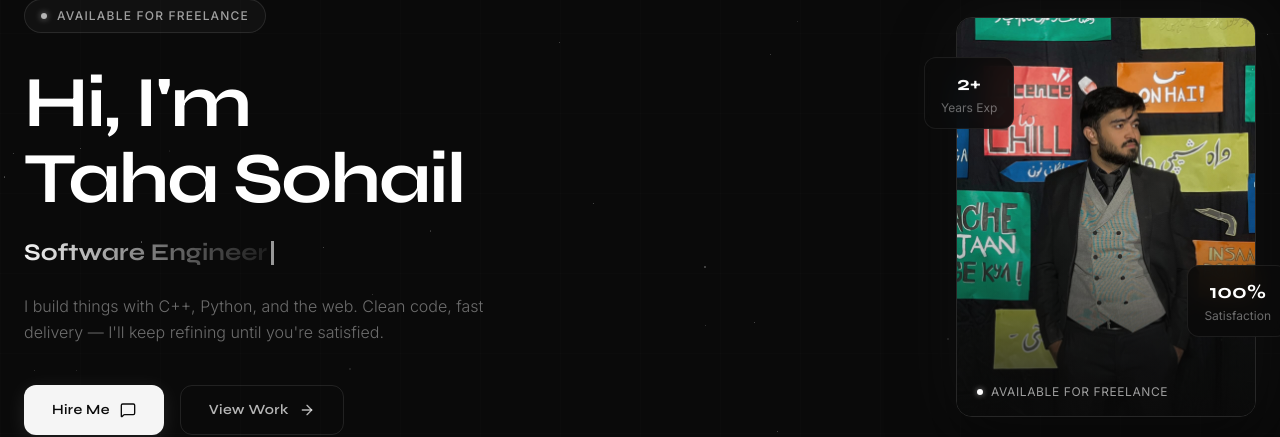
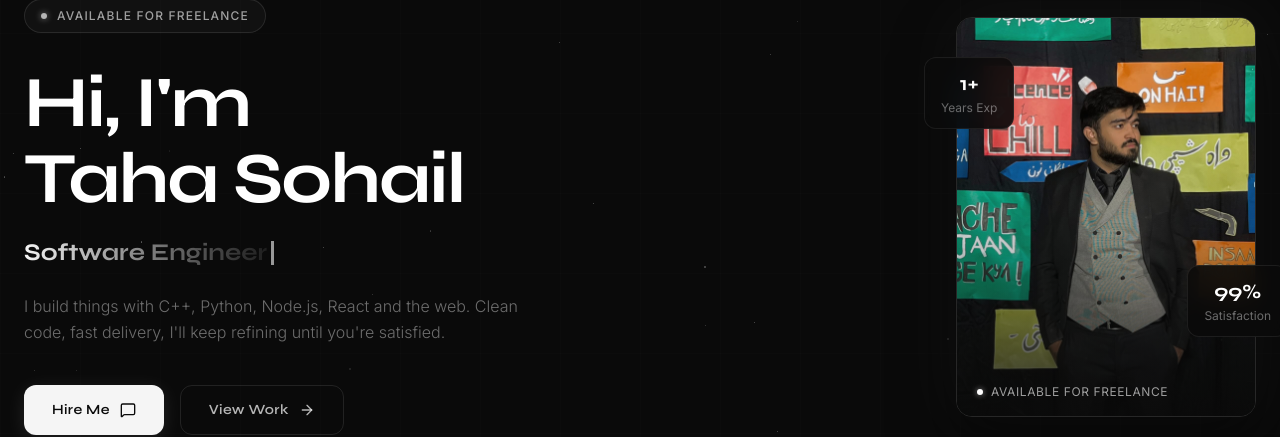
Before and after one commit to TahaSohail-Goat/my_portfolio, a React (Vite) app: page / in a window 1280 px wide. Shown: the part 207-644 px from the top of the page. Built offline with nearby package versions, Linux system fonts and the light colour scheme.

Commit message:
Some critical changes

```diff
--- a/src/components/3d/HeroPhoto3D.tsx
+++ b/src/components/3d/HeroPhoto3D.tsx
@@ -75,7 +75,7 @@ export function HeroPhoto3D() {
           animation: 'subtleFloat 4s ease-in-out infinite',
         }}
       >
-        <div className="text-xl font-display font-bold text-white">2+</div>
+        <div className="text-xl font-display font-bold text-white">1+</div>
         <div className="text-xs text-white/40 mt-0.5">Years Exp</div>
       </div>
 
@@ -89,7 +89,7 @@ export function HeroPhoto3D() {
           animationDelay: '2s',
         }}
       >
-        <div className="text-xl font-display font-bold text-white">100%</div>
+        <div className="text-xl font-display font-bold text-white">99%</div>
         <div className="text-xs text-white/40 mt-0.5">Satisfaction</div>
       </div>
 
--- a/src/components/sections/Hero.tsx
+++ b/src/components/sections/Hero.tsx
@@ -4,7 +4,7 @@ import { HeroPhoto3D } from '@/components/3d/HeroPhoto3D';
 import { MessageSquare, ArrowRight } from 'lucide-react';
 
 export function Hero() {
-  const roles = ["Software Engineer", "C++ Developer", "Python & ML Dev", "Web Developer"];
+  const roles = ["Software Engineer", "C++ Developer", "Python & ML Dev", "Web Developer", "React Developer", "Node.js Developer"];
 
   const scrollTo = (href: string) => {
     const el = document.querySelector(href);
@@ -37,7 +37,7 @@ export function Hero() {
           </div>
 
           <p className="text-base text-white/40 max-w-lg mb-10 leading-relaxed font-light">
-            I build things with C++, Python, and the web. Clean code, fast delivery — I'll keep refining until you're satisfied.
+            I build things with C++, Python, Node.js, React and the web. Clean code, fast delivery, I'll keep refining until you're satisfied.
           </p>
 
           <div className="flex flex-wrap gap-4">
--- a/src/components/ui/LoadingScreen.tsx
+++ b/src/components/ui/LoadingScreen.tsx
@@ -133,7 +133,7 @@ export function LoadingScreen({ onComplete }: Props) {
                 marginTop: '-0.5rem',
               }}
             >
-              Software Engineer &nbsp;·&nbsp; Portfolio 2026
+              Software Engineer &nbsp;·&nbsp; Portfolio
             </motion.p>
 
             {/* Progress line */}
```
Also changed, not shown: index.html (line endings or trailing spaces).
